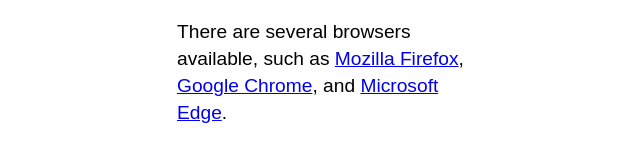
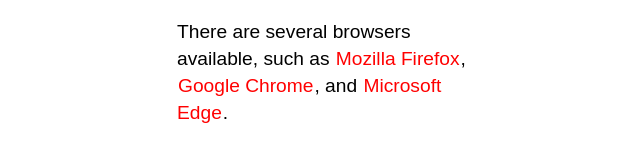
Before and after one commit to sacren/styling-links, a plain HTML site: page index.html in a window 1280 px wide. Shown: the whole page, without its empty margins (313-953 px from the left). Drawn offline with Linux system fonts and the light colour scheme.

Commit message:
Add styles to the link in different states

```diff
--- a/style.css
+++ b/style.css
@@ -12,25 +12,30 @@ p {
 /* Important: link order must be as follows */
 
 a {
-
+  outline: none;
+  text-decoration: none;
+  padding: 2px 1px 0;
 }
 
 a:link {
-
+  color: red;
 }
 
 a:visited {
-
+  color: green;
 }
 
 a:focus {
-
+  border-bottom: 1px solid;
+  background: yellow;
 }
 
 a:hover {
-
+  border-bottom: 1px solid;
+  background: orange;
 }
 
 a:active {
-
+  background: midnightblue;
+  color: white;
 }
```
